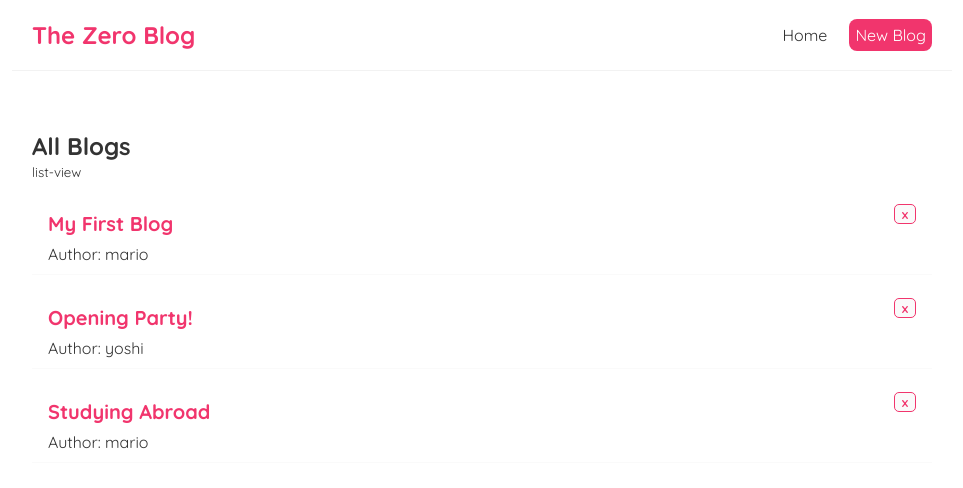
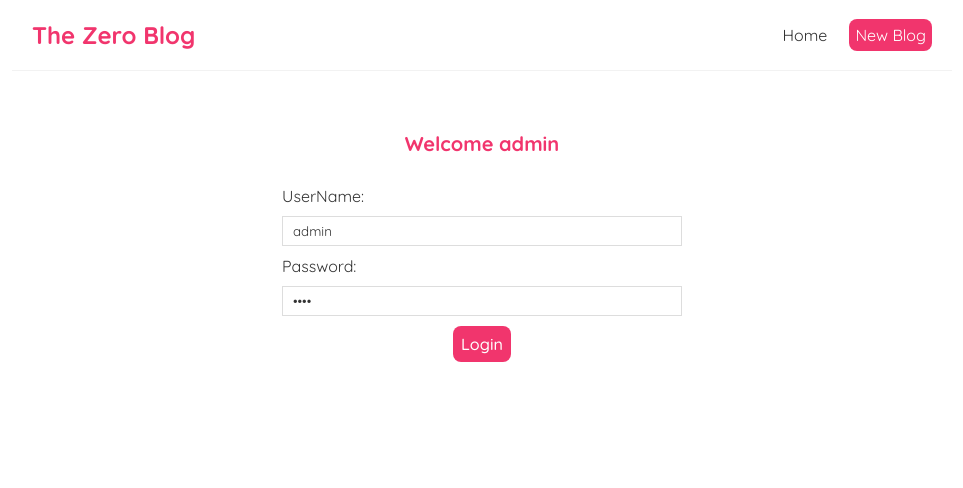
Before and after one commit to BlackKnightZERO/Blog-with-Modern-React, a React (Create React App) app: page / in a window 1280 px wide. Shown: the top 488 px of the page, without its empty margins (158-1121 px from the left). Built offline with nearby package versions, Linux system fonts and the light colour scheme; data requests are answered from the project's data file.

Commit message:
initial & important

```diff
--- a/src/App.js
+++ b/src/App.js
@@ -1,10 +1,14 @@
 import { BrowserRouter as Router, Route, Switch } from 'react-router-dom';
+// import { useHistory } from 'react-router-dom';
 import './Navbar';
 import Navbar from './Navbar';
 import Home from './Home';
 import Create from './Create';
 import BlogDetails from './BlogDetails';
 import NotFound from './NotFound';
+import Login from './Login';
+import ProtectedRoutes from './ProtectedRoutes';
+// import auth from './auth'
 
 function App() {
 
@@ -15,14 +19,13 @@ function App() {
         <div className="content">
           <Switch>
             <Route path="/" exact>
-              <Home />
+              <Login />
             </Route>
-            <Route path="/create" exact>
-              <Create />
-            </Route>
-            <Route path="/blogs/:id" exact>
-              <BlogDetails />
-            </Route>
+
+            <ProtectedRoutes path="/home" exact component={Home} />
+            <ProtectedRoutes path="/create" exact component={Create} />
+            <ProtectedRoutes path="/blogs/:id" exact component={BlogDetails} />
+
             <Route path="*">
               <NotFound />
             </Route>
--- a/src/BlogDetails.js
+++ b/src/BlogDetails.js
@@ -30,7 +30,7 @@ const BlogDetails = () => {
                 setSuccess(true)
                 setDeleting(false)
                 setTimeout(() => {
-                    history.push('/')
+                    history.push('/home')
                 }, 800 )
             }
         })
--- a/src/Create.js
+++ b/src/Create.js
@@ -48,7 +48,7 @@ const Create = () => {
                 setSuccess(true)
                 setPending(false)
                 setTimeout(() => {
-                    history.push('/')
+                    history.push('/home')
                 }, 800 )
             }
         })
--- a/src/Home.js
+++ b/src/Home.js
@@ -46,7 +46,7 @@ const Home = () => {
                 console.log('clean up function called');
                 abortConst.abort();
             }
-    }, [])
+    }, [url])
 
     const handleDelete = (id) => {
 
--- /dev/null
+++ b/src/Login.js
@@ -0,0 +1,84 @@
+import { useState } from "react";
+// import { useHistory } from "react-router-dom";
+
+const Login = () => {
+
+    // let history = useHistory()
+
+    const [userData, setUserData] = useState({username:'admin', password:'1234',});
+    const [error, setError] = useState({value:''});
+
+    const handleInputChange = (e) => {
+        const { name, value } = e.target
+        setUserData(prevState => ({
+            ...prevState,
+            [name]: value
+        }))
+    }
+
+    const handleSubmit = (e) => {
+        e.preventDefault()
+
+        setError( prevState => ({
+            ...prevState,
+            value: '',
+        }))
+
+        // check
+        if( userData.username==='' || userData.password==='' ) {
+            setError( prevState => ({
+                ...prevState,
+                value: 'UserName & Password Required',
+            }))
+        }
+
+        // redirect
+        if( userData.username==='admin' && userData.password==='1234' ) {
+            localStorage.setItem("isAuthenticated", "true")
+            window.location.pathname = "/home"
+            // history.push('/home')
+        } else {
+            setError( prevState => ({
+                ...prevState,
+                value: 'Invalid UserName or Password',
+            }))
+        }
+    }
+
+    return (
+        <div className="login">
+        {
+            error.value !== '' && <div className="error">{error.value}</div>
+        }
+
+        <h2>Welcome {userData.username}</h2>
+
+        <form onSubmit={ handleSubmit }>
+
+            <label>UserName:</label>
+            <input
+                type="text"
+                name="username"
+                required
+                value={ userData.username }
+                onChange={ handleInputChange }
+            />
+            <label>Password:</label>
+            <input
+                type="password"
+                name="password"
+                required
+                value={ userData.password }
+                onChange={ handleInputChange }
+            />
+
+
+            <button className="btn-login">Login</button>
+
+        </form>
+
+        </div>
+     );
+}
+
+export default Login;
--- a/src/Navbar.js
+++ b/src/Navbar.js
@@ -1,12 +1,26 @@
 import { Link } from "react-router-dom";
+// import { useHistory } from "react-router-dom";
 
 const Navbar = () => {
+
+    // let history = useHistory()
+
+    const logoutHandler = () => {
+        localStorage.removeItem('isAuthenticated')
+        console.log(localStorage)
+        window.location.pathname = '/'
+        // history.push('/')
+    }
+
     return (
         <nav className="nav-bar">
             <h1>The Zero Blog</h1>
             <div className="links">
-                <Link to="/">Home</Link>
+                <Link to="/home">Home</Link>
                 <Link to="/create" style={{color:'white', backgroundColor:'#f1356d', borderRadius:'8px'}}>New Blog</Link>
+                {
+                localStorage.getItem("isAuthenticated") && <Link to="/logout" style={{color:'white', backgroundColor:'grey', borderRadius:'8px'}} onClick={logoutHandler}>Logout</Link>
+                }
             </div>
         </nav>
      );
--- /dev/null
+++ b/src/ProtectedRoutes.js
@@ -0,0 +1,18 @@
+import { Redirect, Route } from "react-router-dom";
+
+const ProtectedRoutes = ({ component: Component, ...restOfProps }) => {
+
+    const isAuthenticated = localStorage.getItem("isAuthenticated");
+    console.log("auth:", isAuthenticated);
+
+    return (
+        <Route
+            {...restOfProps}
+            render={(props) =>
+                isAuthenticated ? <Component {...props} /> : <Redirect to="/" />
+            }
+        />
+     );
+}
+
+export default ProtectedRoutes;
--- a/src/index.css
+++ b/src/index.css
@@ -211,3 +211,43 @@
   font-weight: 600;
   padding: 5px;
 }
+
+.login {
+  max-width: 400px;
+  margin: 0 auto;
+  text-align: center;
+}
+.login label {
+  text-align: left;
+  display: block;
+}
+.login h2 {
+  font-size: 20px;
+  color: #f1356d;
+  margin-bottom: 30px;
+}
+.login input {
+  width: 100%;
+  padding: 6px 10px;
+  margin: 10px 0;
+  border: 1px solid #ddd;
+  box-sizing: border-box;
+  display: block;
+}
+
+.login button {
+  background: #f1356d;
+  color: #fff;
+  border: 0;
+  padding: 8px;
+  border-radius: 8px;
+  cursor: pointer;
+  font-weight: 500;
+  font-size: 1.01em;
+}
+
+.login button:hover {
+  background:#f1356d;
+  color: #fafafa;
+  box-shadow: 0px 2px 2px grey;
+}
```
